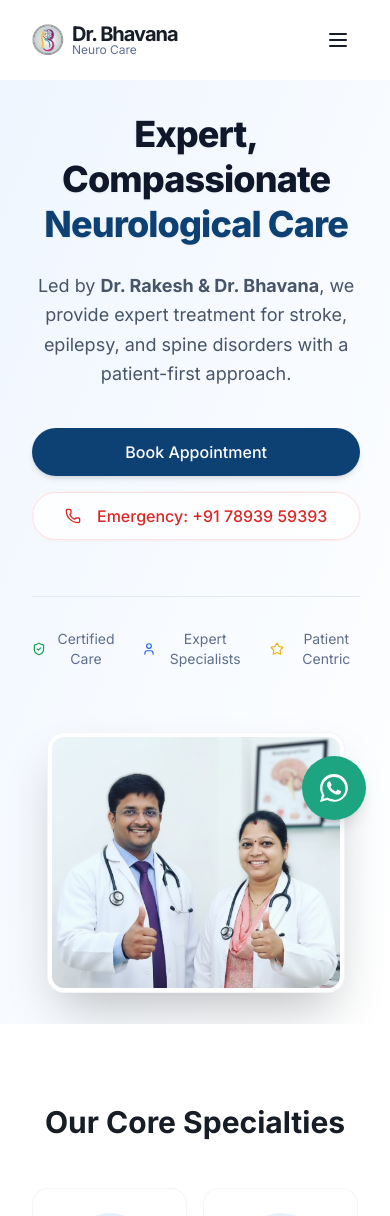
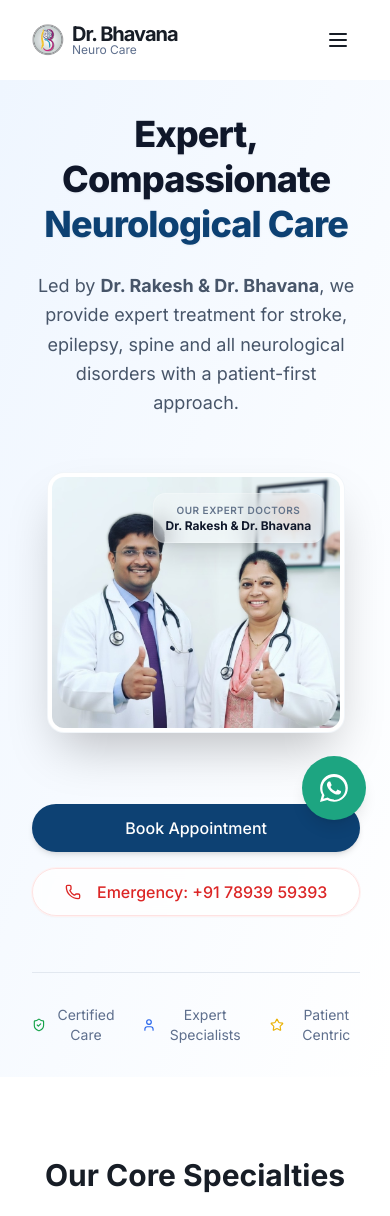
Before and after one commit to ganeshdatta23/bhavana-neuro-clinic, a Next.js app: page / in a window 390 px wide. Shown: the top 1216 px of the page. Built offline with nearby package versions, Linux system fonts and the light colour scheme.

Commit message:
feat: add initial home page with hero section, services, testimonials, and dedicated styles.

```diff
--- a/src/app/(main)/page.tsx
+++ b/src/app/(main)/page.tsx
@@ -66,8 +66,26 @@ export default function Home() {
             </motion.h1>
 
             <motion.p className={homeStyles.heroDescription} variants={itemVariants}>
-              Led by <strong>Dr. Rakesh & Dr. Bhavana</strong>, we provide expert treatment for stroke, epilepsy, and spine disorders with a patient-first approach.
+              Led by <strong>Dr. Rakesh & Dr. Bhavana</strong>, we provide expert treatment for stroke, epilepsy, spine and all neurological disorders with a patient-first approach.
             </motion.p>
+
+            {/* Mobile/Tablet Image (Visible below LG) */}
+            <motion.div
+              className="block lg:hidden relative z-10 px-4 mt-8 mb-8"
+              variants={itemVariants}
+            >
+              <div className={homeStyles.heroImageWrapper}>
+                <img
+                  src="/doctors-hero.jpg"
+                  alt="Dr. Bhavana & Medical Team"
+                  className={homeStyles.heroImage}
+                />
+                <div className="absolute top-4 right-4 bg-white/30 backdrop-blur-md px-3 py-2 rounded-lg shadow-xl border border-white/20">
+                  <p className="text-[10px] font-semibold uppercase tracking-wider text-slate-500">Our Expert Doctors</p>
+                  <p className="text-xs font-bold text-slate-900">Dr. Rakesh & Dr. Bhavana</p>
+                </div>
+              </div>
+            </motion.div>
 
             <motion.div className={homeStyles.heroButtons} variants={itemVariants}>
               <Button size="lg" className="rounded-full px-8 text-base h-12" asChild>
@@ -88,7 +106,7 @@ export default function Home() {
             {/* Quick Trust Indicators */}
             <motion.div
               variants={itemVariants}
-              className="mt-8 pt-8 border-t border-slate-200 dark:border-slate-800 flex items-center justify-center md:justify-start gap-6 text-sm text-muted-foreground"
+              className="mt-8 pt-8 border-t border-slate-200 dark:border-slate-800 flex items-center justify-center lg:justify-start gap-6 text-sm text-muted-foreground"
             >
               <div className="flex items-center gap-2">
                 <ShieldCheck className="h-5 w-5 text-green-600" />
@@ -105,9 +123,9 @@ export default function Home() {
             </motion.div>
           </motion.div>
 
-          {/* Right Column: Doctor Image */}
+          {/* Right Column: Desktop Doctor Image (Visible on LG+) */}
           <motion.div
-            className={homeStyles.heroImageContainer}
+            className={`${homeStyles.heroImageContainer} hidden lg:block`}
             initial={{ opacity: 0, scale: 0.95, y: 20 }}
             animate={{ opacity: 1, scale: 1, y: 0 }}
             transition={{ duration: 0.8, delay: 0.2 }}
@@ -119,7 +137,7 @@ export default function Home() {
                 className={homeStyles.heroImage}
               />
               {/* Optional: Floating Badge */}
-              <div className="absolute bottom-6 left-6 bg-white/95 backdrop-blur-md px-4 py-3 rounded-xl shadow-lg border border-slate-100 hidden md:block">
+              <div className="absolute bottom-6 left-6 bg-white/30 backdrop-blur-md px-4 py-3 rounded-xl shadow-xl border border-white/20">
                 <p className="text-xs font-semibold uppercase tracking-wider text-slate-500">Our Expert Doctors</p>
                 <p className="text-sm font-bold text-slate-900"> Dr. Rakesh & Dr. Bhavana</p>
               </div>
--- a/src/app/(main)/styles.ts
+++ b/src/app/(main)/styles.ts
@@ -1,13 +1,13 @@
 export const homeStyles = {
     container: "flex flex-col",
     heroSection: "relative bg-gradient-to-br from-blue-50 to-white dark:from-slate-900 dark:to-slate-800 overflow-hidden",
-    heroContent: "container mx-auto grid md:grid-cols-2 gap-8 lg:gap-12 items-center py-8 md:py-16 relative z-10",
-    heroTextWrapper: "flex flex-col gap-6 text-center md:text-left z-20",
+    heroContent: "container mx-auto grid lg:grid-cols-2 gap-8 lg:gap-12 items-center py-8 md:py-16 relative z-10",
+    heroTextWrapper: "flex flex-col gap-6 text-center lg:text-left z-20",
     heroTitle: "text-4xl font-extrabold tracking-tight text-slate-900 dark:text-white md:text-5xl lg:text-6xl drop-shadow-sm leading-tight",
-    heroDescription: "text-lg text-slate-600 dark:text-slate-300 md:text-xl leading-relaxed max-w-2xl mx-auto md:mx-0",
-    heroButtons: "mt-4 flex flex-col sm:flex-row gap-4 justify-center md:justify-start",
+    heroDescription: "text-lg text-slate-600 dark:text-slate-300 md:text-xl leading-relaxed max-w-2xl mx-auto lg:mx-0",
+    heroButtons: "mt-4 flex flex-col sm:flex-row gap-4 justify-center lg:justify-start",
     emergencyButton: "bg-white/80 backdrop-blur-sm hover:bg-white shadow-sm text-red-600 border-red-100 ring-1 ring-red-50",
-    heroImageContainer: "relative z-10 px-4 md:px-0 mt-8 md:mt-0",
+    heroImageContainer: "relative z-10 px-4 lg:px-0 mt-8 lg:mt-0 hidden lg:block",
     heroImageWrapper: "relative rounded-2xl md:rounded-[2rem] overflow-hidden shadow-2xl border-4 border-white dark:border-slate-700 bg-white ring-1 ring-slate-100",
     heroImage: "object-cover w-full h-auto",
     heroDecoration: "absolute -z-10 bg-primary/5 rounded-full blur-3xl",
```
